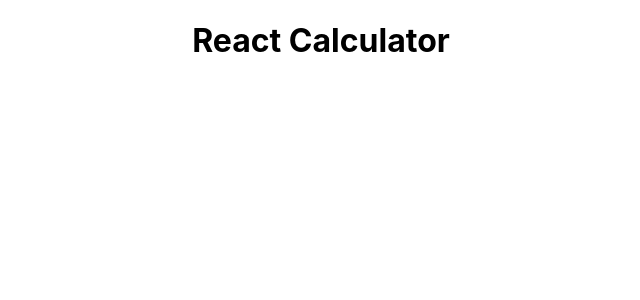
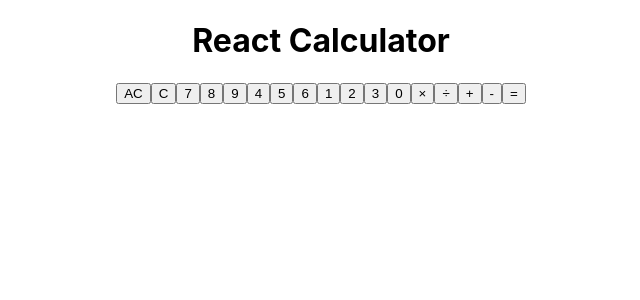
Before and after one commit to Joonald/react-calculator, a React (Create React App) app: page / in a window 1280 px wide. Shown: the top 300 px of the page, without its empty margins (319-959 px from the left). Built offline with nearby package versions, Linux system fonts and the light colour scheme.

Commit message:
iterated out buttons with properties

```diff
--- a/src/components/App.js
+++ b/src/components/App.js
@@ -1,9 +1,16 @@
 import '../styles/App.css';
+import Button from './Button';
+import { calculatorButtons } from "../data/calculator-base-button-data";
 
 function App() {
+  function handleClick(value) {
+    console.log(value)
+  }
   return (
     <div className="App">
       <h1>React Calculator</h1>
+      {calculatorButtons.map((btn, i) =>
+      <Button value={btn.value} handleClick={handleClick} text={btn.text} key={i}/>)}
     </div>
   );
 }
--- /dev/null
+++ b/src/components/Button.js
@@ -0,0 +1,6 @@
+function Button({value, handleClick, text}) {
+    return (
+        <button onClick={()=>handleClick(value)}>{text}</button>
+    )
+}
+export default Button;
```
